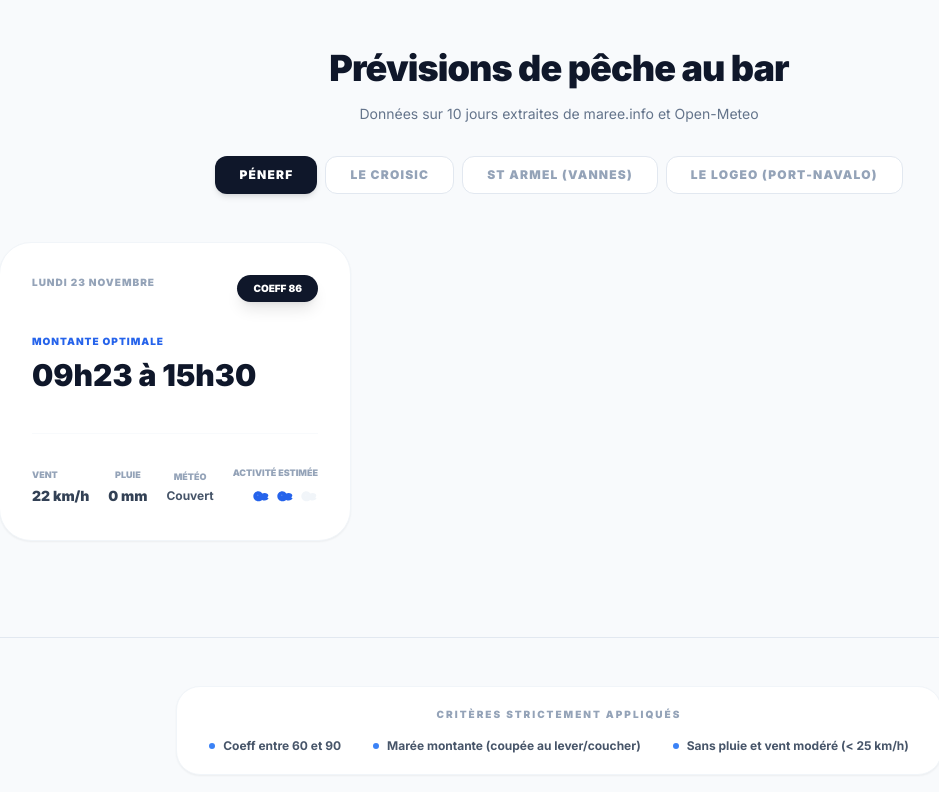
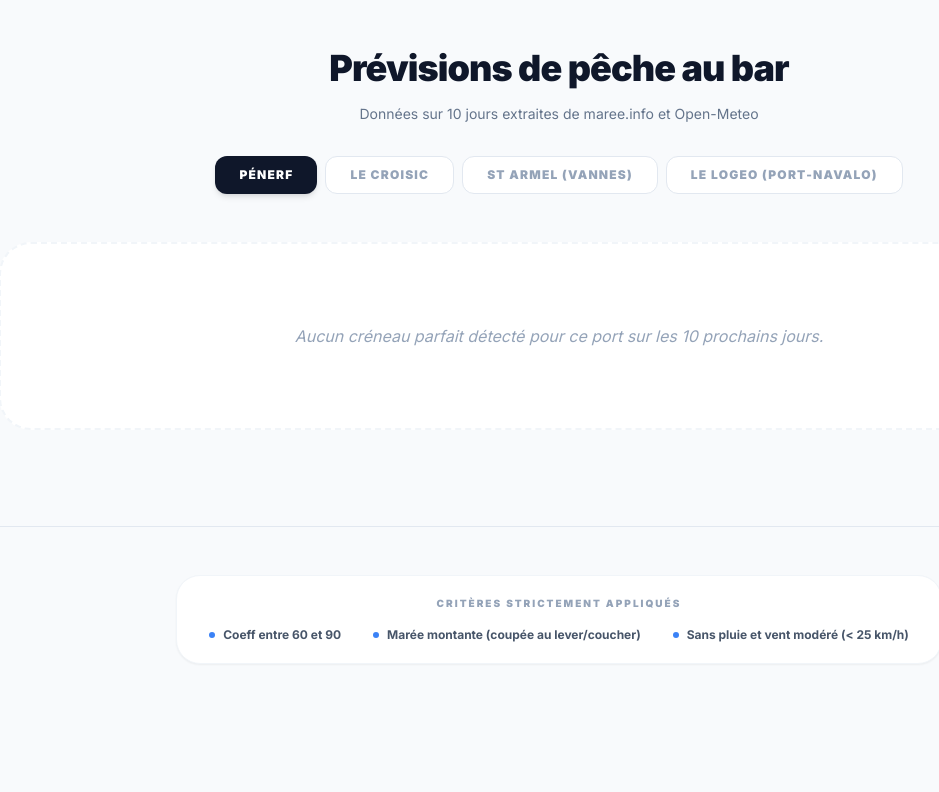
Before and after one commit to odutel/peche-bar, a plain HTML site: page index.html in a window 1280 px wide. Shown: the whole page, without its empty margins (81-1020 px from the left). Drawn offline with nearby package versions, Linux system fonts and the light colour scheme.

Commit message:
Previsions du 2026-11-19 15:35 UTC

```diff
--- a/index.html
+++ b/index.html
@@ -54,7 +54,7 @@
 
     <script>
         const PORTS = [{"id": "110", "name": "Pénerf", "lat": 47.5, "lng": -2.62}, {"id": "108", "name": "Le Croisic", "lat": 47.29, "lng": -2.51}, {"id": "112", "name": "St Armel (Vannes)", "lat": 47.59, "lng": -2.71}, {"id": "111", "name": "Le Logeo (Port-Navalo)", "lat": 47.55, "lng": -2.81}];
-        const ALL_FORECASTS = [{"portId": "110", "date": "Lundi 23 Novembre", "start": "09h23", "end": "15h30", "coeff": 86, "wind": 22, "rain": 0.0, "weather": "Couvert", "activity": 2}, {"portId": "108", "date": "Lundi 23 Novembre", "start": "11h46", "end": "17h27", "coeff": 86, "wind": 24, "rain": 0.0, "weather": "Couvert", "activity": 2}, {"portId": "112", "date": "Lundi 23 Novembre", "start": "09h12", "end": "15h23", "coeff": 86, "wind": 16, "rain": 0.0, "weather": "Couvert", "activity": 2}, {"portId": "111", "date": "Lundi 23 Novembre", "start": "09h34", "end": "15h37", "coeff": 86, "wind": 18, "rain": 0.0, "weather": "Couvert", "activity": 2}];
+        const ALL_FORECASTS = [];
 
         let selectedPortId = PORTS[0].id;
 
```
